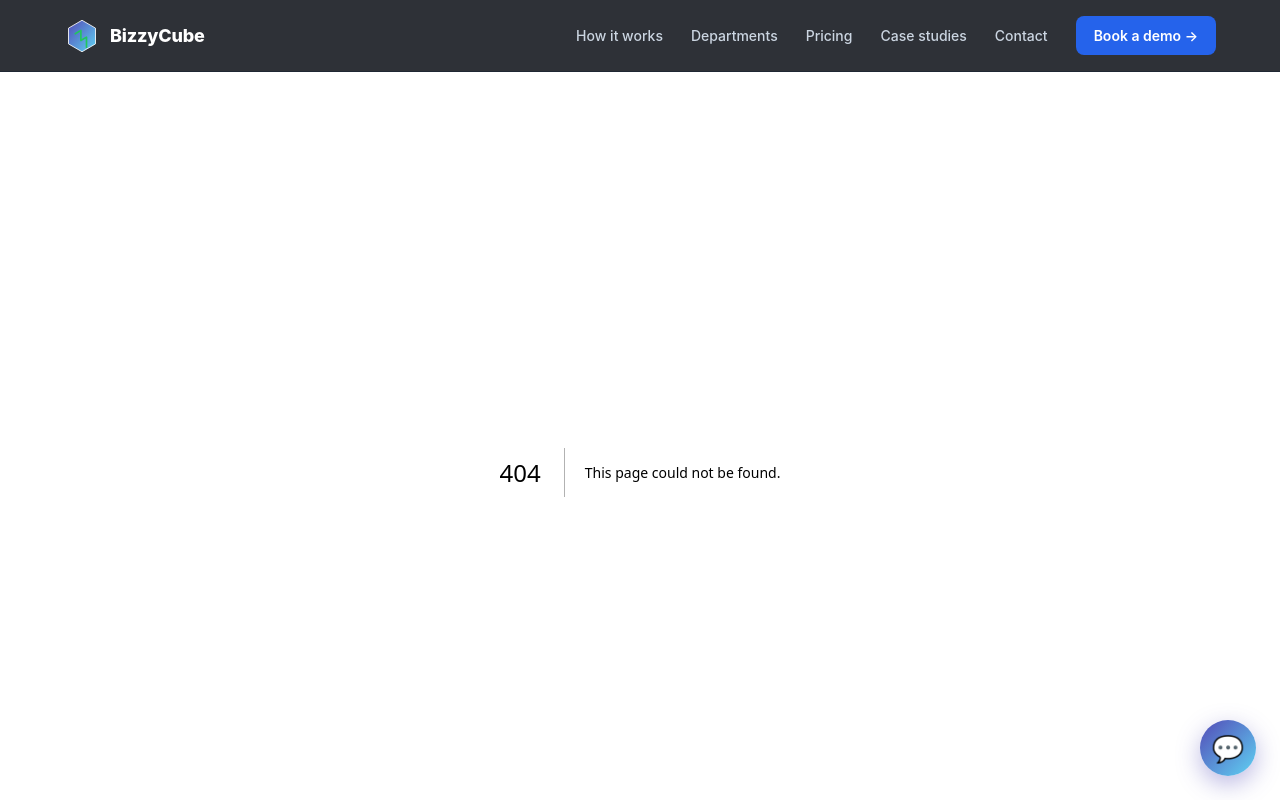
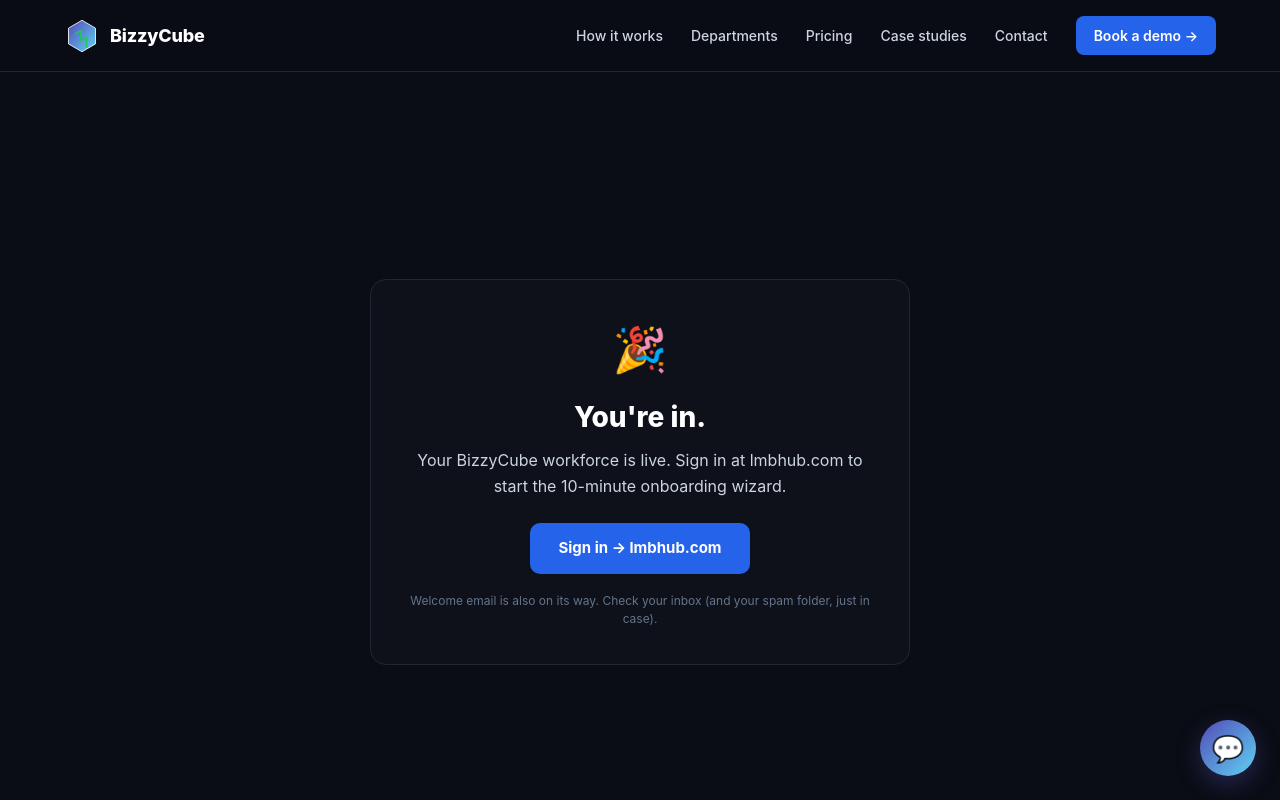
Before and after one commit to LBbizzy/bizzycube-site, a Next.js app: page /signup/welcome in a window 1280 px wide. Before the commit this address had no page. Shown: the top 800 px of the page. Built offline with nearby package versions, Linux system fonts and the light colour scheme.

Commit message:
Ship 841: post-checkout welcome page with provisioning poll

```diff
--- /dev/null
+++ b/src/app/signup/welcome/page.tsx
@@ -0,0 +1,96 @@
+"use client";
+
+import { useEffect, useState, Suspense } from "react";
+import { useSearchParams } from "next/navigation";
+
+function WelcomeInner() {
+  const params = useSearchParams();
+  const sessionId = params.get("session_id");
+  const [status, setStatus] = useState<"loading" | "ready" | "pending">("loading");
+  const [email, setEmail] = useState<string | null>(null);
+
+  useEffect(() => {
+    if (!sessionId) {
+      setStatus("ready");
+      return;
+    }
+    let tries = 0;
+    const poll = async () => {
+      try {
+        const r = await fetch(`https://api.warroom.lmbhub.com/public/signup/status?session_id=${encodeURIComponent(sessionId)}`);
+        const d = await r.json();
+        if (d.status === "active") {
+          setEmail(d.email || null);
+          setStatus("ready");
+          return;
+        }
+      } catch {
+        /* keep polling */
+      }
+      tries++;
+      if (tries < 20) {
+        setTimeout(poll, 1500);
+      } else {
+        setStatus("pending");
+      }
+    };
+    poll();
+  }, [sessionId]);
+
+  return (
+    <main style={{ minHeight: "100vh", background: "#0a0d14", color: "#fff", display: "flex", alignItems: "center", justifyContent: "center", padding: 24 }}>
+      <div style={{ maxWidth: 540, width: "100%", background: "#0e1119", border: "1px solid #1f2733", borderRadius: 16, padding: 36, textAlign: "center" }}>
+        {status === "loading" && (
+          <>
+            <div style={{ fontSize: 40, marginBottom: 14 }}>⏳</div>
+            <h1 style={{ fontSize: 26, fontWeight: 800, margin: "0 0 10px" }}>Finalizing your account…</h1>
+            <p style={{ color: "#94a3b8", lineHeight: 1.6, margin: 0 }}>Stripe is confirming your payment. This usually takes 5–10 seconds.</p>
+          </>
+        )}
+
+        {status === "pending" && (
+          <>
+            <div style={{ fontSize: 40, marginBottom: 14 }}>📬</div>
+            <h1 style={{ fontSize: 26, fontWeight: 800, margin: "0 0 10px" }}>Payment received — finishing setup</h1>
+            <p style={{ color: "#cbd5e1", lineHeight: 1.6, margin: "0 0 18px" }}>
+              Your account is being provisioned. We&apos;ll email you the moment it&apos;s ready (usually within a minute).
+            </p>
+            <a
+              href="https://lmbhub.com"
+              style={{ display: "inline-block", background: "#2563eb", color: "#fff", padding: "13px 24px", borderRadius: 10, fontSize: 14, fontWeight: 700, textDecoration: "none" }}
+            >
+              Go to lmbhub.com →
+            </a>
+          </>
+        )}
+
+        {status === "ready" && (
+          <>
+            <div style={{ fontSize: 44, marginBottom: 14 }}>🎉</div>
+            <h1 style={{ fontSize: 28, fontWeight: 800, margin: "0 0 10px" }}>You&apos;re in.</h1>
+            <p style={{ color: "#cbd5e1", lineHeight: 1.6, margin: "0 0 24px" }}>
+              Your BizzyCube workforce is live{email ? ` — login with ${email} and the password you set` : ""}. Sign in at lmbhub.com to start the 10-minute onboarding wizard.
+            </p>
+            <a
+              href="https://lmbhub.com"
+              style={{ display: "inline-block", background: "#2563eb", color: "#fff", padding: "14px 28px", borderRadius: 10, fontSize: 15, fontWeight: 700, textDecoration: "none" }}
+            >
+              Sign in → lmbhub.com
+            </a>
+            <div style={{ fontSize: 12, color: "#64748b", marginTop: 18, lineHeight: 1.5 }}>
+              Welcome email is also on its way. Check your inbox (and your spam folder, just in case).
+            </div>
+          </>
+        )}
+      </div>
+    </main>
+  );
+}
+
+export default function WelcomePage() {
+  return (
+    <Suspense fallback={null}>
+      <WelcomeInner />
+    </Suspense>
+  );
+}
```
